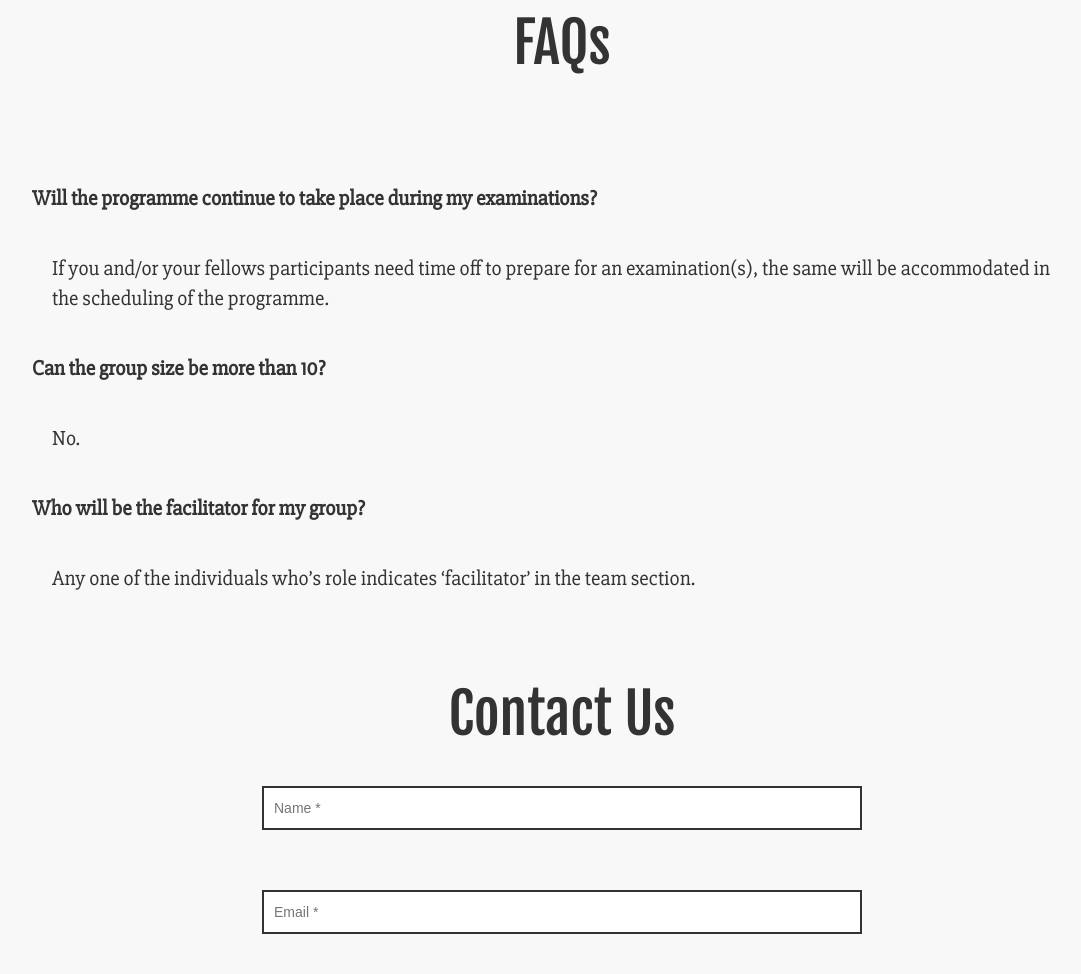
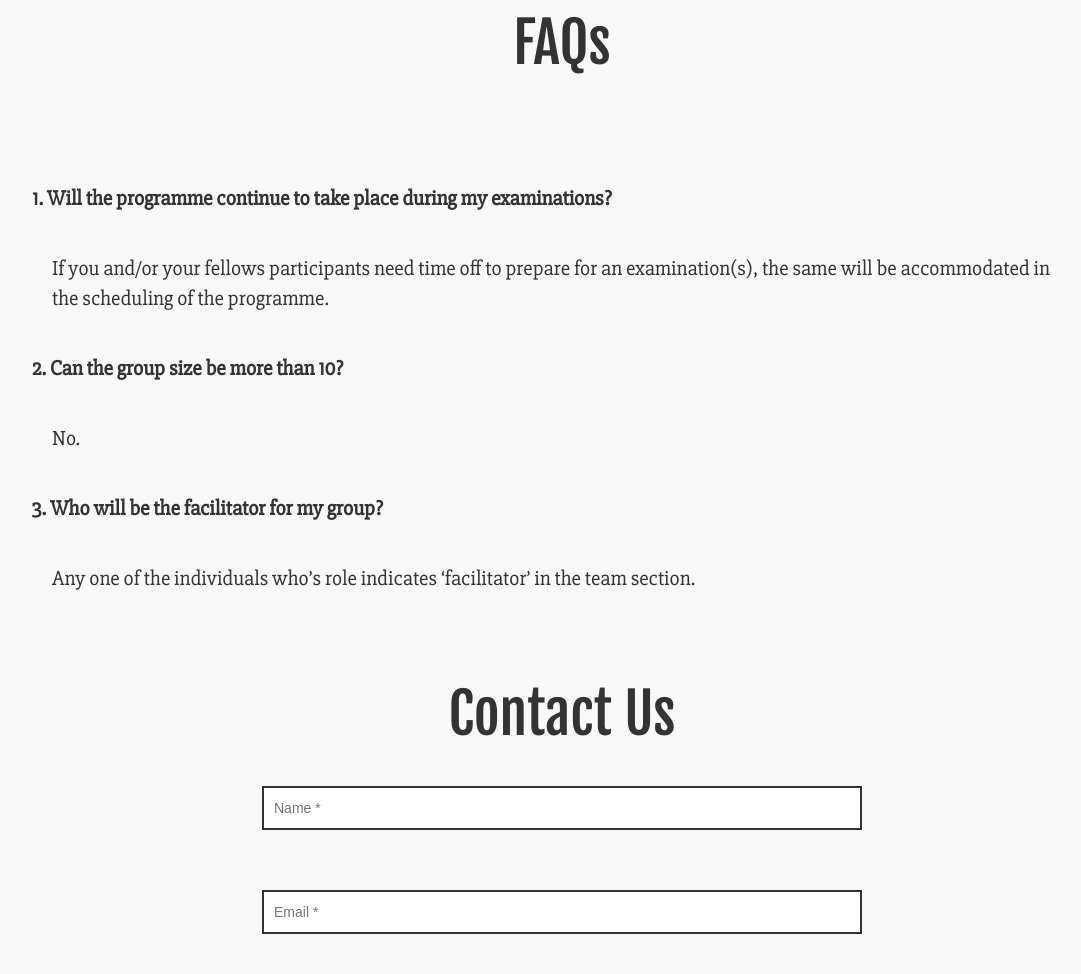
Before and after one commit to siddhantchandak2002/learning-centre, a plain HTML site: page index.html in a window 1280 px wide. Shown: the part 7218-8192 px from the top of the page, without its empty margins (78-1159 px from the left). Drawn offline with Linux system fonts and the light colour scheme; a web font is replaced by a local one.

Commit message:
Add files via upload

```diff
--- a/index.html
+++ b/index.html
@@ -316,11 +316,11 @@
 
 
       <div class="faq">
-        <p class="question">Will the programme continue to take place during my examinations?</p>
+        <p class="question">1. Will the programme continue to take place during my examinations?</p>
         <p class="answer">If you and/or your fellows participants need time off to prepare for an examination(s), the same will be accommodated in the scheduling of the programme.</p>
-        <p class="question">Can the group size be more than 10?</p>
+        <p class="question">2. Can the group size be more than 10?</p>
         <p class="answer">No.</p>
-        <p class="question">Who will be the facilitator for my group?</p>
+        <p class="question">3. Who will be the facilitator for my group?</p>
         <p class="answer">Any one of the individuals who’s role indicates ‘facilitator’ in the team section.</p>
       </div>
     </div>
```
